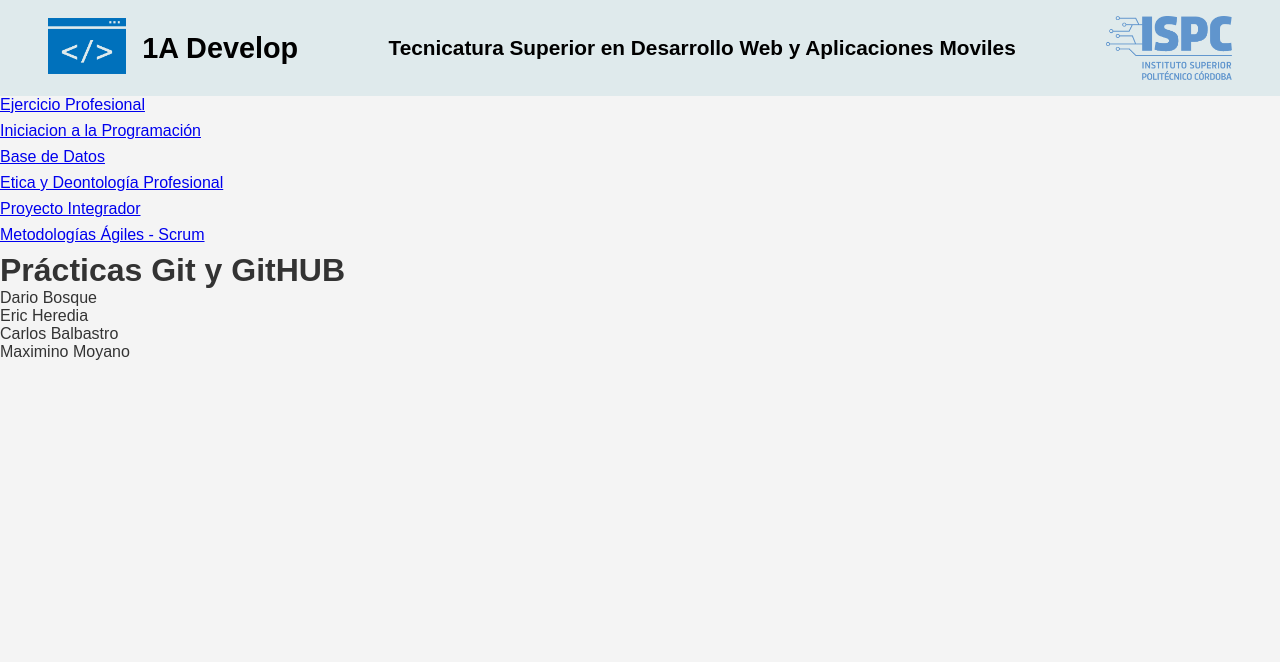
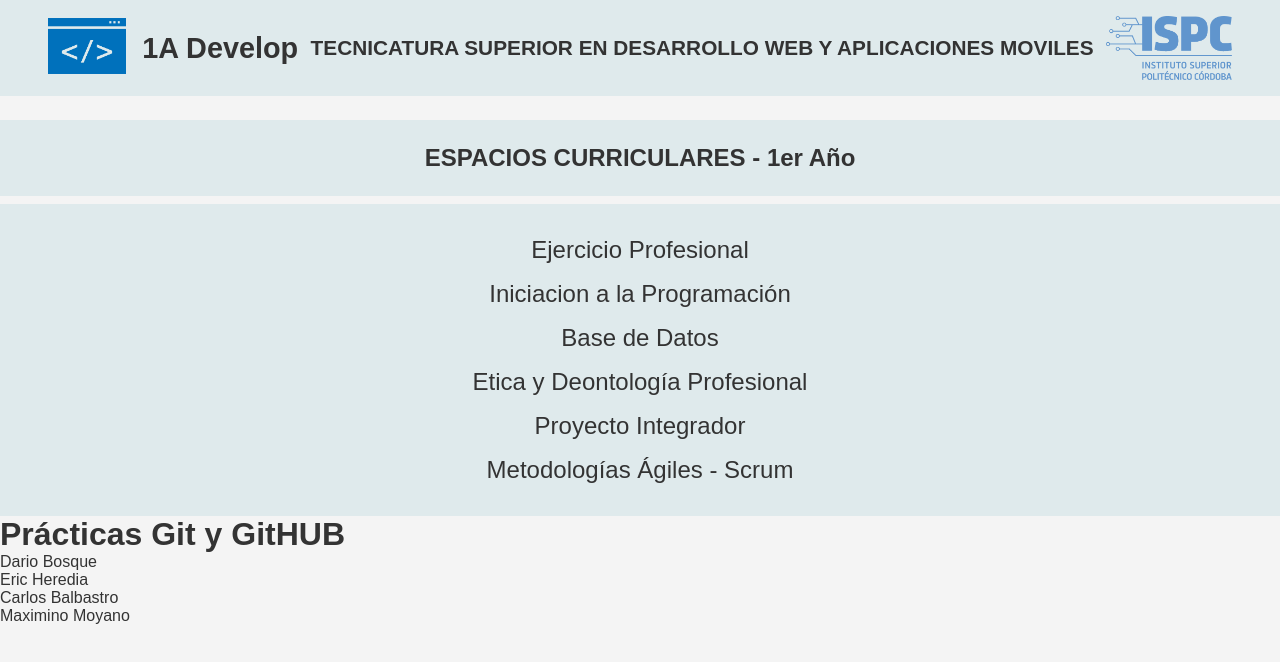
Before and after one commit to practicaIspc/practica, a plain HTML site: page Página-Estudio-1A/index.html in a window 1280 px wide. Drawn offline with Linux system fonts and the light colour scheme.

Commit message:
add estilos a espacios curriculares

```diff
--- a/Página-Estudio-1A/css/estilos.css
+++ b/Página-Estudio-1A/css/estilos.css
@@ -36,55 +36,62 @@ nav > div a {
 
 .texto-logo-1A-Dev {
   font-size: 1.8rem;
-  color: #000000;
+  color: #333;
   font-weight: 600;
 }
 
 .titulo-tsdwam {
   font-size: 1.3rem;
-  color: #000000;
+  color: #333;
   margin: 0;
   white-space: nowrap;
+  text-transform: uppercase;
 }
 
 nav > img.logo-ispc {
   height: 4rem;
 }
 
+/* Espacios Curriculares */
 
-/* Style the buttons that are used to open and close the accordion panel */
-.accordion {
-    background-color: #eee;
-    color: #444;
-    cursor: pointer;
-    padding: 18px;
-    width: 100%;
-    text-align: left;
-    border: none;
-    outline: none;
-    transition: 0.4s;
-  }
+.titulo-espacios-curriculares {
+  list-style: none; /* Elimina las viñetas */
+  padding: 1.5rem; /* Elimina el padding predeterminado de la lista */
+  margin: 0; /* Elimina el margen predeterminado de la lista */
+  display: flex; /* Convierte la lista en un contenedor flexible */
+  flex-direction: column; /* Organiza los elementos de la lista en columna */
+  align-items: center; /* Centra los elementos horizontalmente */
+  margin-top: 1.5rem;
+  background-color: #dfeaec;
+}
 
+.espacios-curriculares {
+  list-style: none; /* Elimina las viñetas */
+  padding: 2rem; /* Elimina el padding predeterminado de la lista */
+  margin: 0; /* Elimina el margen predeterminado de la lista */
+  display: flex; /* Convierte la lista en un contenedor flexible */
+  flex-direction: column; /* Organiza los elementos de la lista en columna */
+  align-items: center; /* Centra los elementos horizontalmente */
+  margin-top: 0.5rem;
+  background-color: #dfeaec;
+}
 
-  /* Bibliografia w3schools.com */
-  /* Add a background color to the button if it is clicked on (add the .active class with JS), and when you move the mouse over it (hover) */
-  .active, .accordion:hover {
-    background-color: #ccc;
-  }
+.espacios-curriculares li {
+  margin-bottom: 1rem; /* Espacio entre cada elemento de la lista */
+}
 
-  /* Style the accordion panel. Note: hidden by default */
-  .panel {
-    padding: 0 18px;
-    background-color: white;
-    display: none;
-    overflow: hidden;
-  }
+.espacios-curriculares li:last-child {
+  margin-bottom: 0; /* Elimina el margen inferior del último elemento */
+}
 
+.espacios-curriculares li a {
+  text-decoration: none;
+  color: #333;
 
-  .bold {
-    font-weight: bold;
-  }
+  font-size: 1.5rem;
 
-  li {
-    margin-bottom: .5rem;
-  }
+}
+
+.espacios-curriculares li a:hover {
+  color: #007bff;
+}
--- a/Página-Estudio-1A/index.html
+++ b/Página-Estudio-1A/index.html
@@ -17,6 +17,7 @@
         <h3 class="titulo-tsdwam">Tecnicatura Superior en Desarrollo Web y Aplicaciones Moviles</h3>
         <img src="./img/logos-ISPC.png" class="logo-ispc" alt="Logo ISPC">
     </nav>
+        <h2 class="titulo-espacios-curriculares">ESPACIOS CURRICULARES - 1er Año</h2>
         <ul class="espacios-curriculares">
             <li>
                 <a href="./pages/ejercicio_profesional.html">Ejercicio Profesional</a>
```
